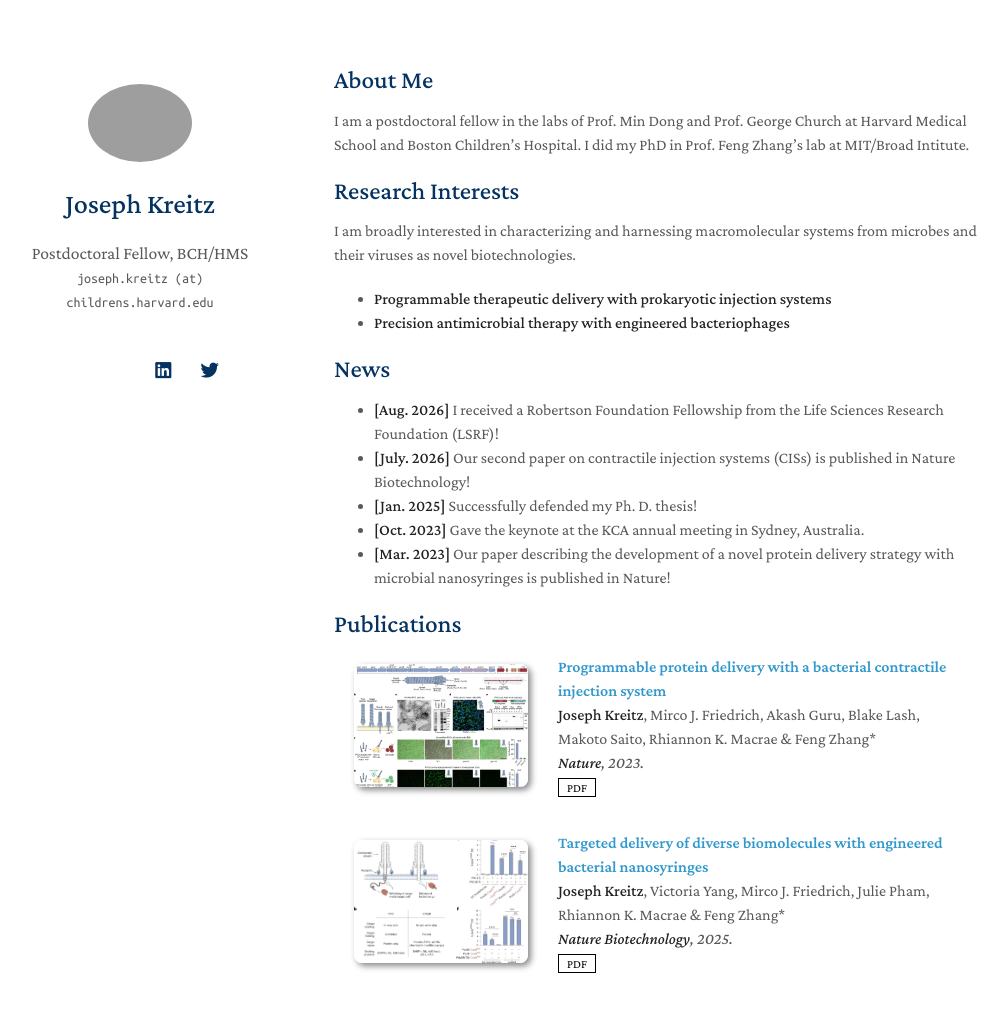
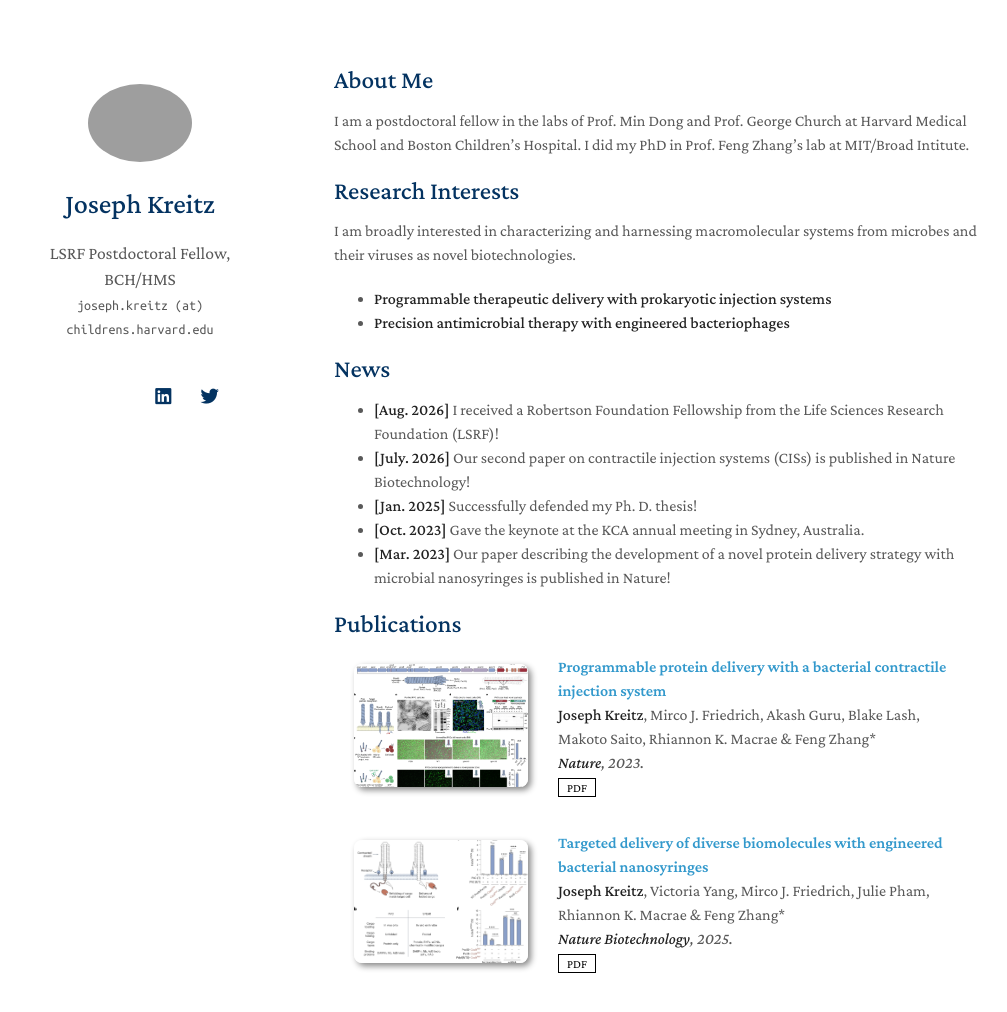
Before and after one commit to jkreitz/jkreitz.github.io, a Jekyll site: the page built from index.md, in a window 1280 px wide and 1101 px high. Shown: the top 1012 px of the window, without its empty margins (136-1143 px from the left). Built offline with Jekyll 4.4.1, drawn with Linux system fonts in a browser that asks for light colours; nearby versions of some CDN libraries; a style sheet for code colours, icons or effects is not loaded; our own code applies the rules of GitHub Pages for plain Markdown files.

Commit message:
Update _config.yml

```diff
--- a/_config.yml
+++ b/_config.yml
@@ -1,6 +1,6 @@
 # Basic Information
 title: Joseph Kreitz
-position: Postdoctoral Fellow, BCH/HMS
+position: LSRF Postdoctoral Fellow, BCH/HMS
 email: joseph.kreitz (at) childrens.harvard.edu
 
 # Search Engine Optimization (SEO)
```
